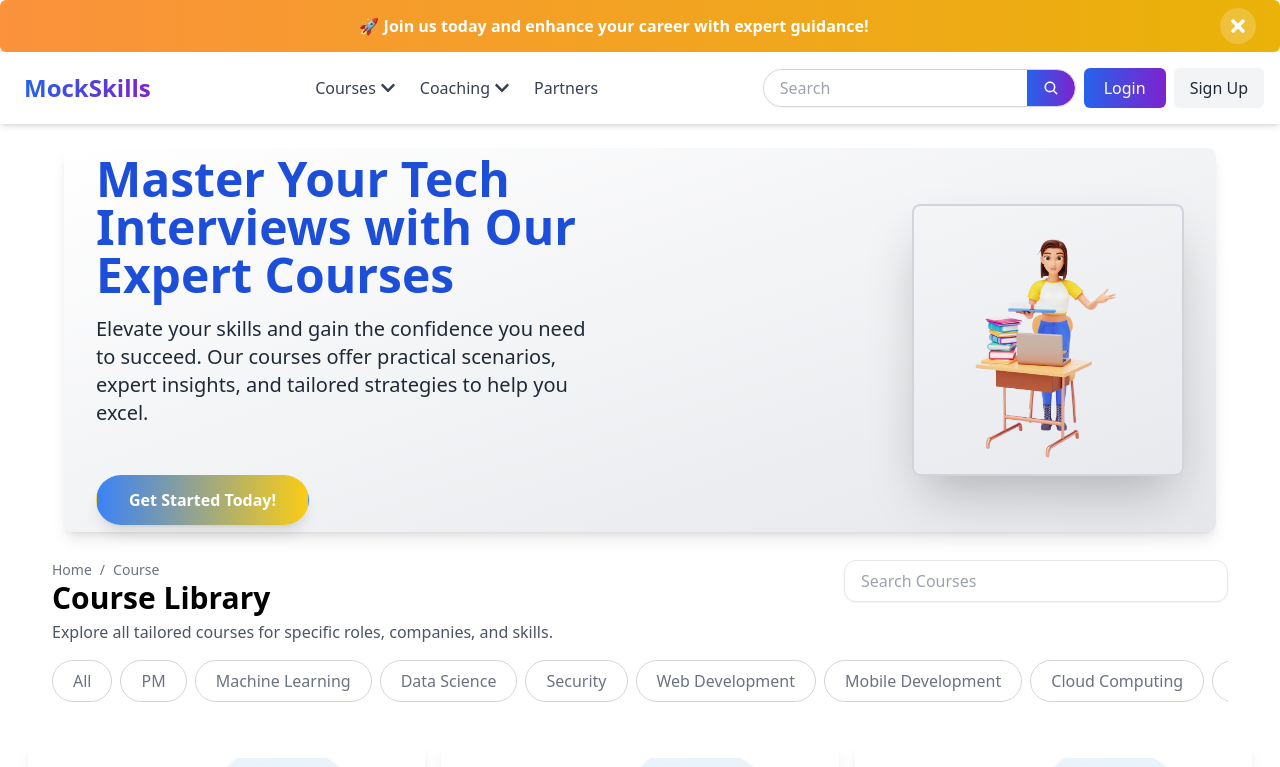
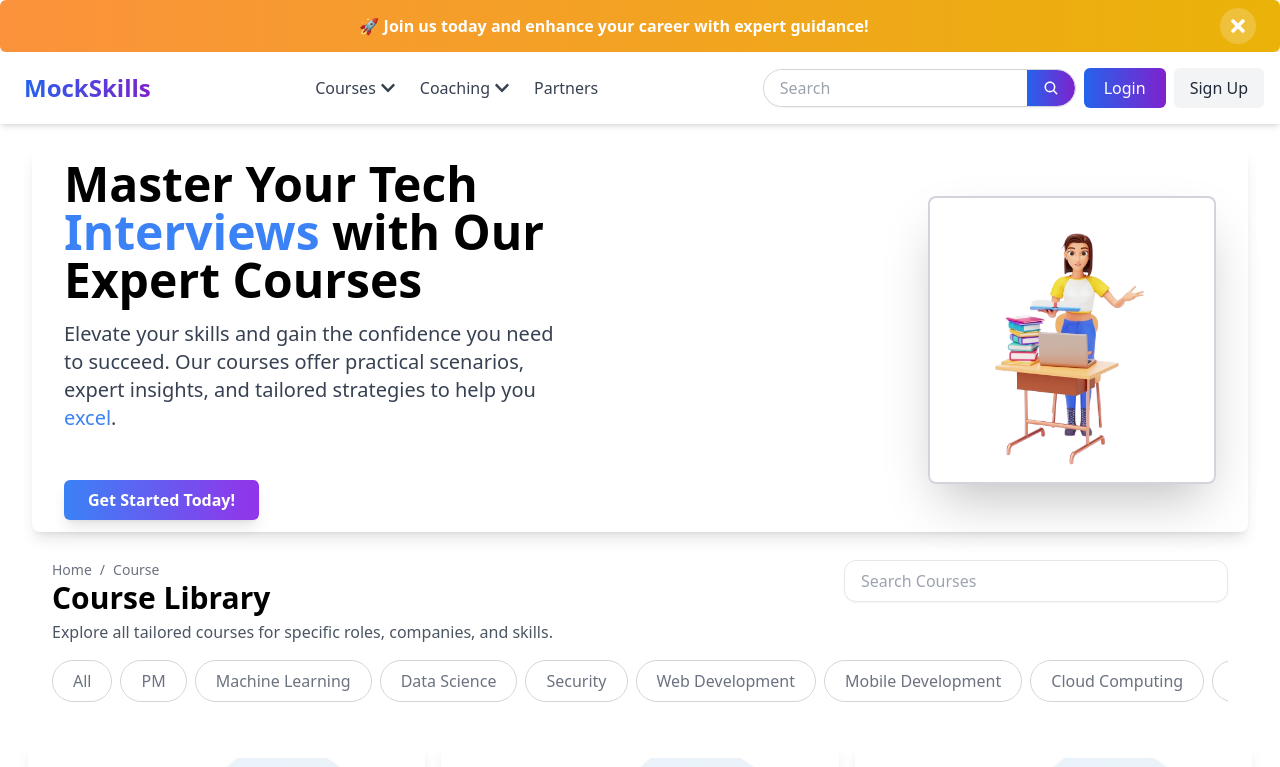
Before and after one commit to MockSkills-Tech/mockskills, a React (Vite) app: page /courses in a window 1280 px wide. Shown: the top 767 px of the page. Built offline with nearby package versions, Linux system fonts and the light colour scheme.

Commit message:
Retained solid background and adjusted button styles.

```diff
--- a/src/Components/Courses/CourseBody.jsx
+++ b/src/Components/Courses/CourseBody.jsx
@@ -2,17 +2,17 @@ import interviewImage from "../../assets/1.png";
 
 const CourseBody = () => {
   return (
-    <section className="flex flex-col md:flex-row justify-between items-center h-auto md:h-96 mt-6 mx-8 md:mx-16 bg-gradient-to-br from-white to-gray-200 rounded-lg shadow-lg p-8">
+    <section className="flex flex-col md:flex-row justify-between items-center h-auto md:h-96 mt-6 mx-4 md:mx-8 bg-white rounded-lg shadow-lg p-8"> {/* Solid background */}
       <div className="flex flex-col items-start md:w-1/2">
-        <h1 className="font-bold text-4xl md:text-5xl mb-4 leading-tight text-blue-700 hover:text-blue-800 transition-colors duration-200">
-          Master Your Tech Interviews with Our Expert Courses
+        <h1 className="font-bold text-4xl md:text-5xl mb-4 leading-tight text-black hover:text-gray-800 transition-colors duration-200">
+          Master Your Tech <span className="text-blue-500">Interviews</span> with Our Expert Courses
         </h1>
-        <p className="text-lg md:text-xl text-gray-800 mb-6 max-w-lg">
+        <p className="text-lg md:text-xl text-gray-700 mb-6 max-w-lg">
           Elevate your skills and gain the confidence you need to succeed. Our
           courses offer practical scenarios, expert insights, and tailored
-          strategies to help you excel.
+          strategies to help you <span className="text-blue-500">excel</span>.
         </p>
-        <button className="mt-6 px-8 py-3 rounded-full border border-transparent bg-gradient-to-r from-blue-500 to-yellow-400 text-white font-semibold shadow-lg hover:scale-105 transition-transform duration-200 focus:outline-none focus:ring-2 focus:ring-yellow-300 focus:ring-opacity-50">
+        <button className="mt-6 px-6 py-2 rounded-md bg-gradient-to-r from-blue-500 to-purple-600 text-white font-semibold shadow-lg hover:scale-105 transition-transform duration-200 focus:outline-none focus:ring-2 focus:ring-purple-300 focus:ring-opacity-50">
           Get Started Today!
         </button>
       </div>
```
